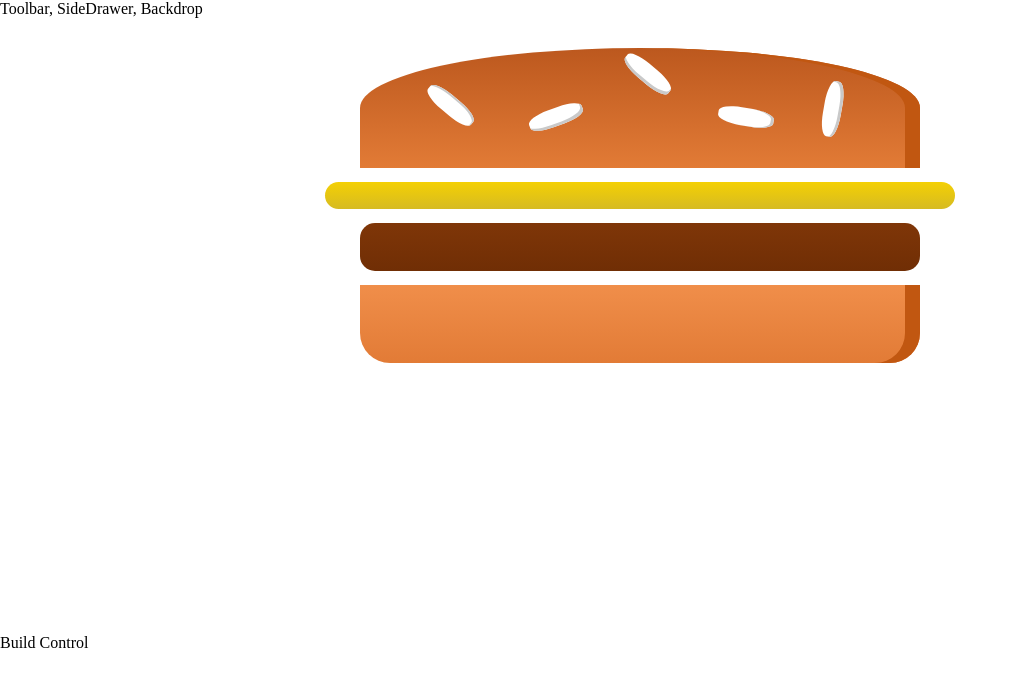
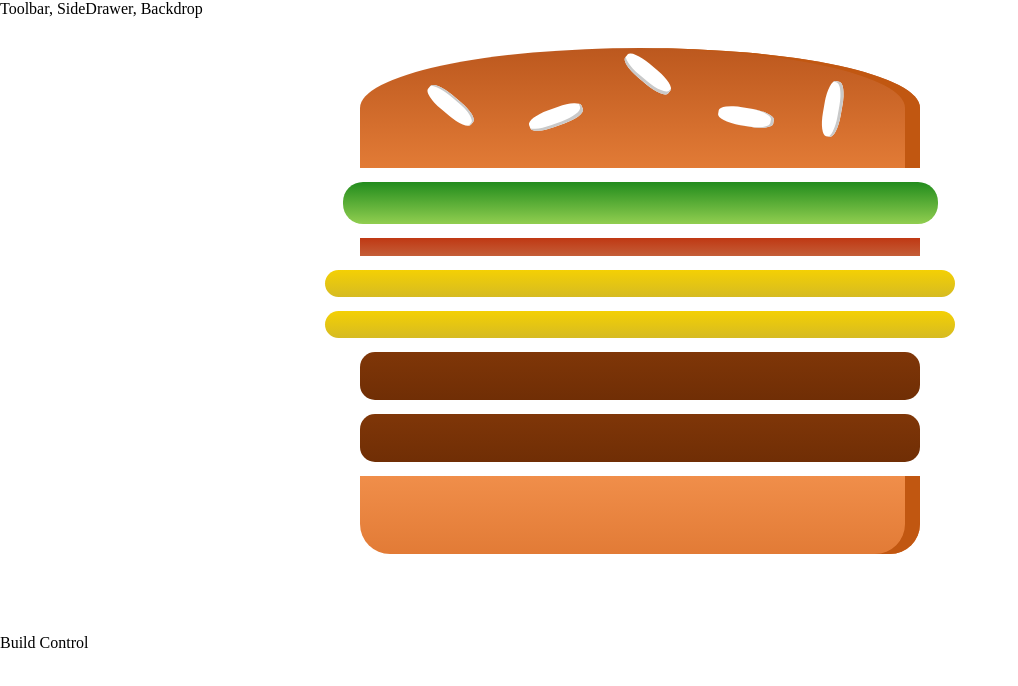
Before and after one commit to OlushesiToheeb/Burger-Builder, a React (Create React App) app: page / in a window 1280 px wide. Shown: the top 686 px of the page, without its empty margins (0-1018 px from the left). Built offline with nearby package versions, Linux system fonts and the light colour scheme; a web font is replaced by a local one.

Commit message:
Feat: outputting burger ingredients dynamically with state

```diff
--- a/src/components/Burger/Burger.js
+++ b/src/components/Burger/Burger.js
@@ -3,12 +3,18 @@
 import "./Burger.css"
 import BurgerIngredient from "./BurgerIngredient/BurgerIngredient"
 
-const burger =()=>{
+const burger =(props)=>{
+    const transformedIngredients = Object.keys(props.ingredients)
+        .map(igKey => {
+            return[...Array(props.ingredients[igKey])]
+            .map((_, i) =>(
+                <BurgerIngredient key={igKey[i]} type={igKey}/>
+            ));
+        })
     return (
         <div className="Burger">
             <BurgerIngredient  type="bread-top"/>
-            <BurgerIngredient  type="cheese"/>
-            <BurgerIngredient  type="meat"/>
+            {transformedIngredients}
             <BurgerIngredient  type="bread-bottom"/>
         </div>
     )
--- a/src/containers/BurgerBuilder/BurgerBuilder.js
+++ b/src/containers/BurgerBuilder/BurgerBuilder.js
@@ -4,10 +4,19 @@
 import Burger from "../../components/Burger/Burger"
 
 class BurgerBuilder extends Component{
+    state={
+        ingredients:{
+            salad:1,
+            bacon:1,
+            cheese:2,
+            meat:2
+        }
+    }
+
     render(){
         return(
             <Body>
-                <Burger/>
+                <Burger ingredients={this.state.ingredients}/>
                 <div>Build Control</div>
             </Body>
         )
```
